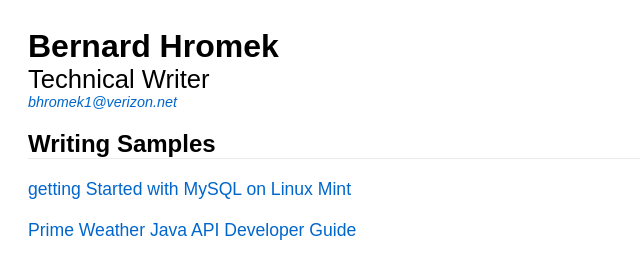
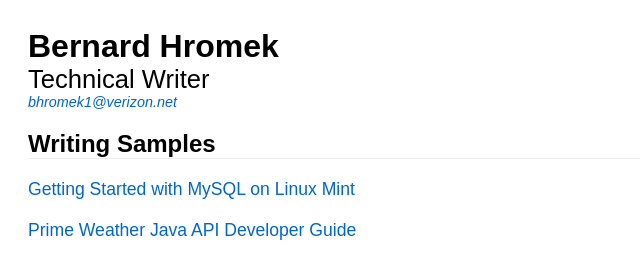
Before and after one commit to hromek/tws, a plain HTML site: page index.html in a window 1280 px wide. Shown: the top 258 px of the page, 0-640 px from the left. Drawn offline with Linux system fonts and the light colour scheme.

Commit message:
Updates.

```diff
--- a/index.html
+++ b/index.html
@@ -55,7 +55,7 @@
 
 <h2>Writing Samples</h2>
 
-<div class="ws-title"><a href="misc/mint-mysql-quickstart.pdf">getting Started with MySQL on Linux Mint</a></div>
+<div class="ws-title"><a href="misc/mint-mysql-quickstart.pdf">Getting Started with MySQL on Linux Mint</a></div>
 <div class="ws-desc"></div>
 
 <div class="ws-title"><a href="prime-weather/index.html">Prime Weather Java API Developer Guide</a></div>
```
